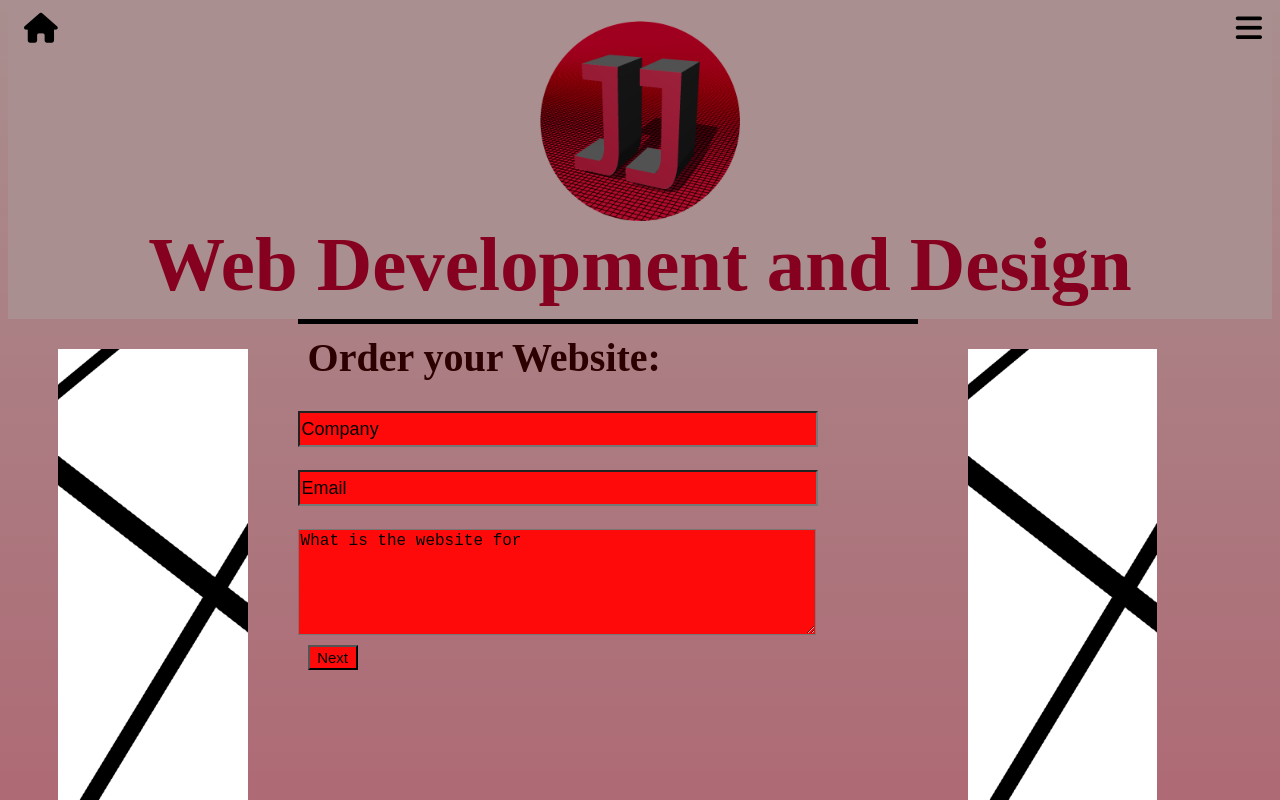
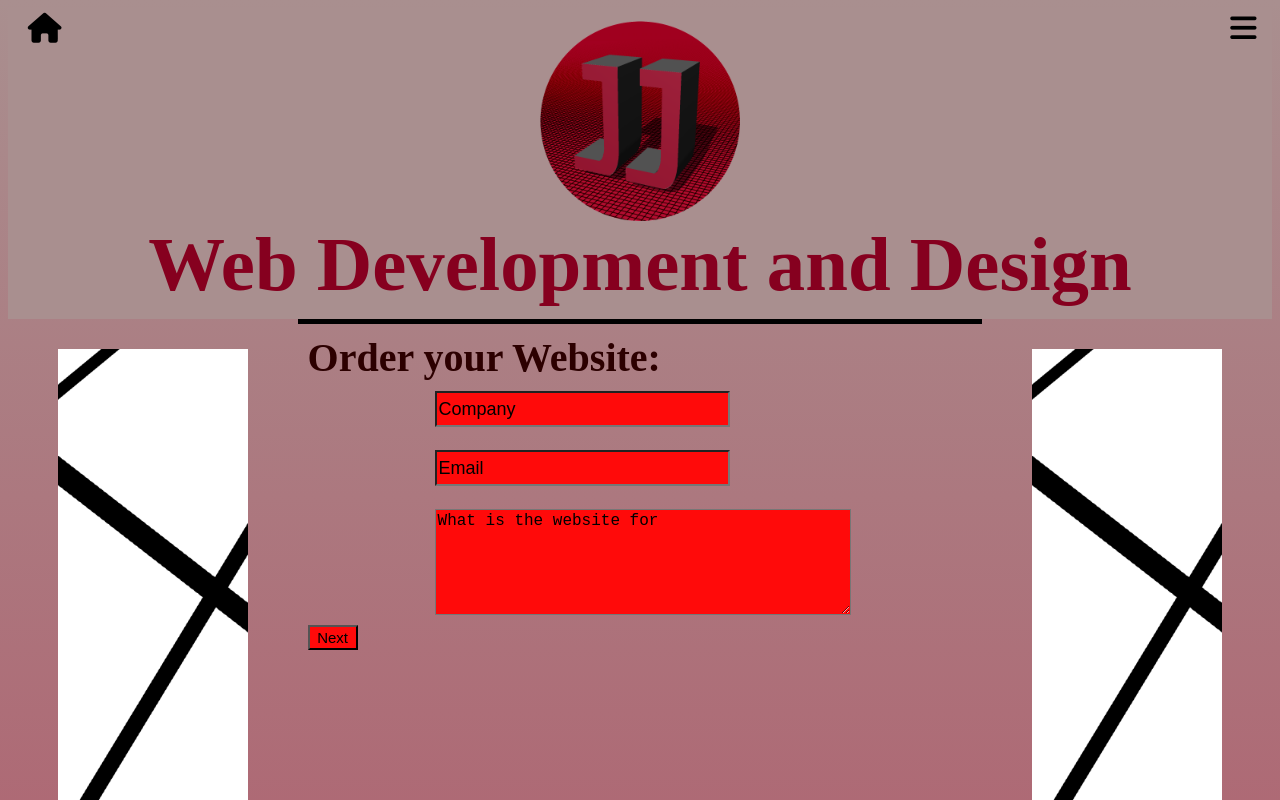
Before and after one commit to LanaganJames/JJWDD, a plain HTML site: page order.html in a window 1280 px wide. Shown: the top 800 px of the page. Drawn offline with Linux system fonts and the light colour scheme.

Commit message:
Add files via upload

```diff
--- a/form.css
+++ b/form.css
@@ -1,6 +1,7 @@
 .form1{
     display: block;
-    margin-top: 20px;
+    margin: auto;
+    width: 60%;
 }
 .form2{
     display: none;
@@ -12,7 +13,6 @@ form{
     display: flex;
     flex-direction: column;
     align-items: flex-start;
-    width: 100%;
 }
 .check_q{
     display: flex;
@@ -24,6 +24,7 @@ form{
     white-space: 10px;
     font-size: 20px;
     border-top: 5px black solid;
+    width: 55%;
 }
 ::placeholder {
     color: black;
@@ -40,7 +41,7 @@ h5{
 #input1{
     background-color: rgb(255, 10, 10);
     color: black;
-    width: 40vw;
+    width: 70%;
     height: 30px;
     font-size: large;
     display: flex;
@@ -73,7 +74,7 @@ h5{
 textarea{
     background-color: rgb(255, 10, 10);
     color: black;
-    width: 40vw;
+    width: 100%;
     height: 100px;
     font-size: large;
     display: flex;
--- a/heading.css
+++ b/heading.css
@@ -48,6 +48,7 @@ h1{
   display: flex;
   flex-direction: row;
   justify-content: space-between;
+  color: rgb(187, 4, 46);
 }
 
 li {
@@ -70,6 +71,10 @@ li a, .dropbtn {
   text-align: center;
   padding: 8px 10px;
   text-decoration: none;
+}
+
+li a{
+  width: 81%;
 }
 
 li a:hover, .dropdown:hover .dropbtn {
```
